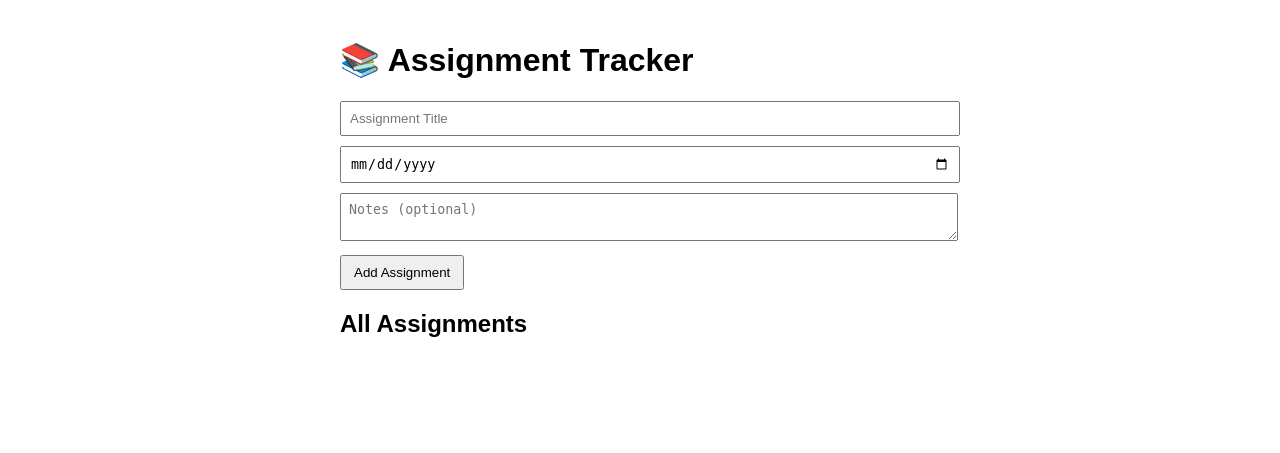
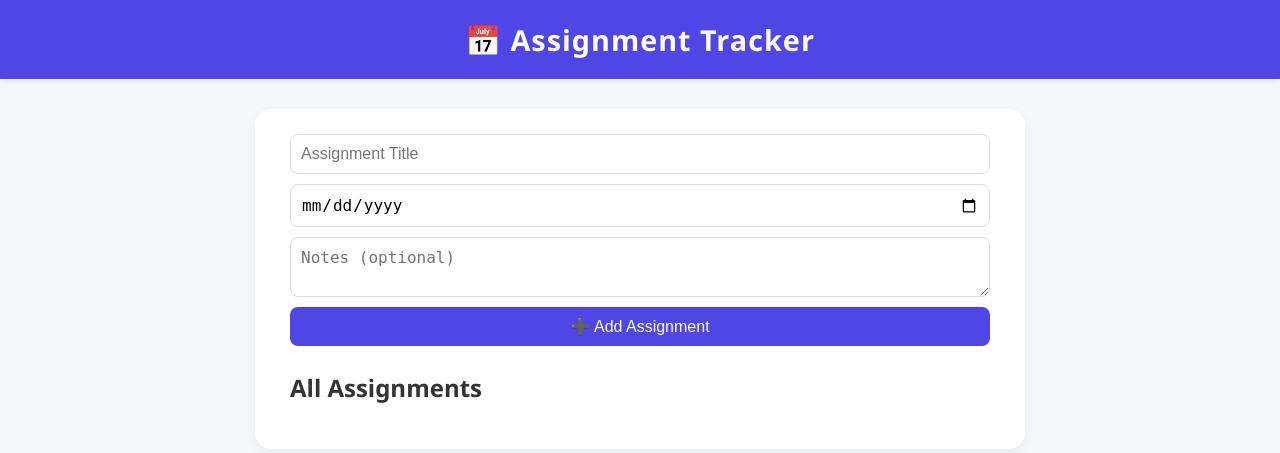
Before and after one commit to DevSpectra-bit/assignment, a Flask app: page / in a window 1280 px wide. Shown: the top 453 px of the page. Run offline with Flask 3, Linux system fonts and the light colour scheme; data that the repository does not hold is empty.

Commit message:
Update index.html

```diff
--- a/templates/index.html
+++ b/templates/index.html
@@ -1,37 +1,152 @@
 <!DOCTYPE html>
-<html>
+<html lang="en">
 <head>
-  <title>Assignment Tracker</title>
+  <meta charset="UTF-8">
+  <title>📚 Assignment Tracker</title>
   <style>
-    body { font-family: Arial, sans-serif; max-width: 600px; margin: auto; padding: 20px; }
-    input, textarea { width: 100%; margin-bottom: 10px; padding: 8px; }
-    button { padding: 8px 12px; }
-    .due-soon { color: red; font-weight: bold; }
+    body {
+      font-family: 'Segoe UI', Tahoma, Geneva, Verdana, sans-serif;
+      background: #f5f7fa;
+      color: #333;
+      margin: 0;
+      padding: 0;
+    }
+
+    header {
+      background: #4F46E5;
+      color: white;
+      padding: 20px;
+      text-align: center;
+      font-size: 1.8rem;
+      font-weight: bold;
+      letter-spacing: 1px;
+      box-shadow: 0 2px 8px rgba(0, 0, 0, 0.1);
+    }
+
+    main {
+      max-width: 700px;
+      margin: 30px auto;
+      background: white;
+      padding: 25px 35px;
+      border-radius: 16px;
+      box-shadow: 0 4px 12px rgba(0, 0, 0, 0.05);
+    }
+
+    form {
+      display: flex;
+      flex-direction: column;
+      gap: 10px;
+      margin-bottom: 25px;
+    }
+
+    input, textarea {
+      font-size: 1rem;
+      padding: 10px;
+      border: 1px solid #ddd;
+      border-radius: 8px;
+      outline: none;
+      transition: border 0.2s;
+    }
+
+    input:focus, textarea:focus {
+      border-color: #4F46E5;
+    }
+
+    button {
+      background: #4F46E5;
+      color: white;
+      border: none;
+      border-radius: 8px;
+      padding: 10px 16px;
+      font-size: 1rem;
+      cursor: pointer;
+      transition: background 0.3s;
+    }
+
+    button:hover {
+      background: #4338CA;
+    }
+
+    ul {
+      list-style: none;
+      padding: 0;
+      margin: 0;
+    }
+
+    li {
+      background: #f9fafb;
+      border: 1px solid #eee;
+      border-radius: 8px;
+      margin-bottom: 10px;
+      padding: 12px 16px;
+      display: flex;
+      justify-content: space-between;
+      align-items: center;
+    }
+
+    .due-date {
+      font-size: 0.9rem;
+      color: #555;
+    }
+
+    .past-due {
+      color: #E11D48;
+      font-weight: bold;
+    }
+
+    a {
+      text-decoration: none;
+      color: #E11D48;
+      font-weight: bold;
+      font-size: 1.2rem;
+      transition: color 0.2s;
+    }
+
+    a:hover {
+      color: #9F1239;
+    }
+
+    .due-soon {
+      background: #FEF9C3;
+      border: 1px solid #FACC15;
+      padding: 10px;
+      border-radius: 8px;
+      margin-bottom: 20px;
+      color: #854D0E;
+      font-weight: bold;
+    }
   </style>
 </head>
 <body>
-  <h1>📚 Assignment Tracker</h1>
+  <header>📅 Assignment Tracker</header>
 
+  <main>
     {% if due_soon %}
-    <p class="due-soon">⚠️ You have {{ due_soon|length }} assignment(s) due within 24 hours!</p>
+      <div class="due-soon">⚠️ {{ due_soon|length }} assignment(s) due within 24 hours!</div>
     {% endif %}
 
     <form action="/add" method="post">
       <input type="text" name="title" placeholder="Assignment Title" required>
       <input type="date" name="due_date" required>
       <textarea name="notes" placeholder="Notes (optional)"></textarea>
-    <button type="submit">Add Assignment</button>
+      <button type="submit">➕ Add Assignment</button>
     </form>
 
     <h2>All Assignments</h2>
     <ul>
       {% for a in assignments %}
         <li>
-        <strong>{{ a.title }}</strong> — due {{ a.due_date }}
-        {% if a.is_past_due %}<span style="color:red;">(past due)</span>{% endif %}
-        <a href="/delete/{{ a.id }}">❌</a>
+          <div>
+            <strong>{{ a.title }}</strong><br>
+            <span class="due-date">Due {{ a.due_date }}</span>
+            {% if a.is_past_due %}
+              <span class="past-due"> (Past Due)</span>
+            {% endif %}
+          </div>
+          <a href="/delete/{{ a.id }}">✖</a>
         </li>
       {% endfor %}
     </ul>
+  </main>
 </body>
 </html>
```
Lines whose indentation alone changed are shown as unchanged.
